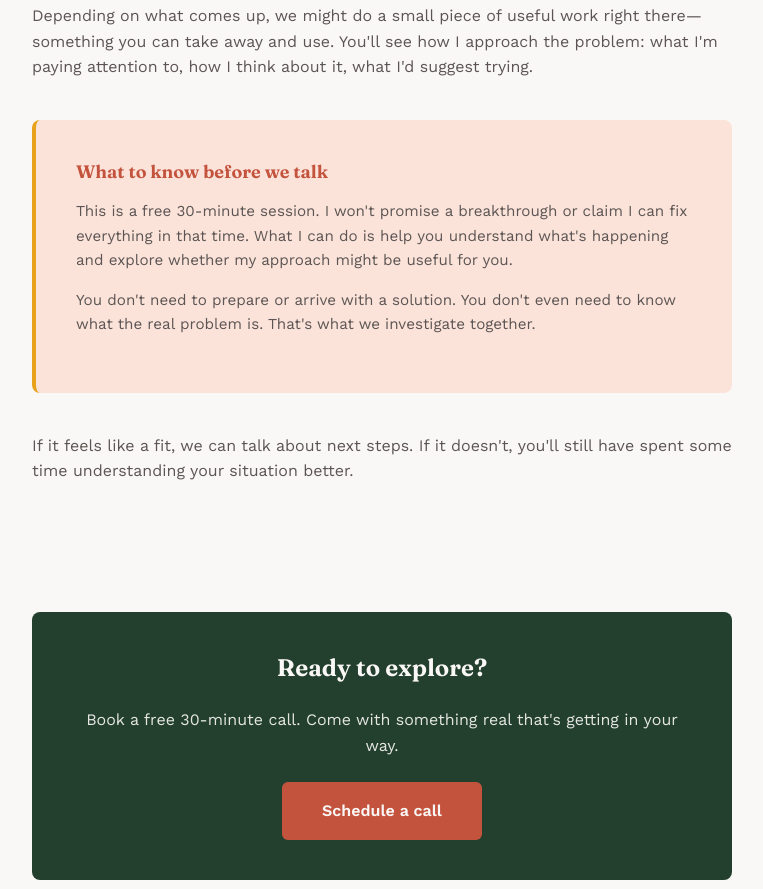
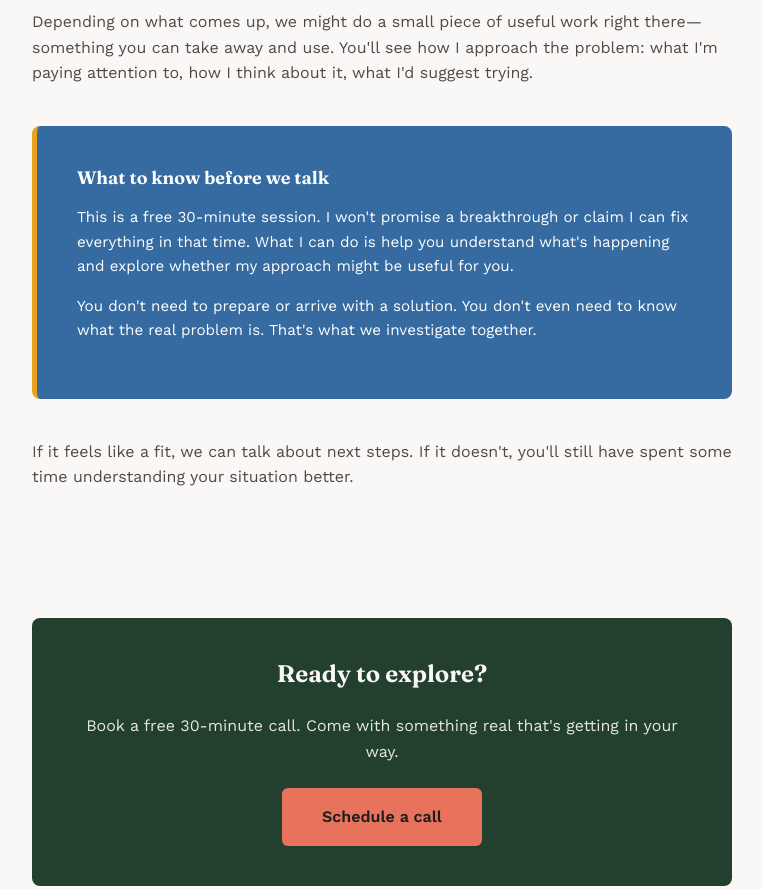
Before and after one commit to sidhene/agile4adhd-landing, a plain HTML site: page index.html in a window 1280 px wide. Shown: the part 1142-2031 px from the top of the page, without its empty margins (258-1021 px from the left). Drawn offline with nearby package versions, Linux system fonts and the light colour scheme.

Commit message:
Apply garden palette (greens, coral, sky blue)
Co-Authored-By: Claude Opus 5.5 <noreply@anthropic.com>
Claude-Session: https://claude.ai/code/session_014kVmM4z9bayJbFVHUx3KMk

```diff
--- a/index.html
+++ b/index.html
@@ -9,20 +9,26 @@
 <link rel="preconnect" href="https://fonts.gstatic.com" crossorigin>
 <link rel="stylesheet" href="https://fonts.googleapis.com/css2?family=Fraunces:opsz,wght@9..144,500;9..144,650&family=Work+Sans:wght@400;600&display=swap">
 <style>
-/* Design: warm, conversational, grounded — leading with recognizable difficulty and what actually happens */
+/* Design: bright and grounded (garden palette) — leading with recognizable difficulty and what actually happens */
 
 :root {
-  /* Color palette: drawn from coral peonies (option 2, leaf green + coral) */
+  /* Color palette: "garden" — peony coral + garden greens + sky blue */
   --bg: #FAF8F6;          /* wall white */
-  --fg: #2B2626;          /* body text */
-  --fg-secondary: #5C5553;
-  --head: #23402E;        /* leaf green: headings, call-to-action band */
-  --accent: #C4533E;      /* deep coral: links, small headings */
-  --accent-light: #E8735C;/* coral */
-  --panel: #FBE3DA;       /* petal blush */
-  --saffron: #E9A21B;     /* small sparks */
-  --border: #F1D2C6;
-  --on-head: #FAF8F6;
+  --fg: #2B2626;          /* charcoal: body text */
+  --fg-secondary: #4F4A48;
+  --head: #23402E;        /* forest: headlines */
+  --band: #23402E;        /* forest: call-to-action band */
+  --on-band: #FAF8F6;
+  --accent: #B24A35;      /* deep coral: links, coral text */
+  --coral: #E8735C;       /* coral: buttons, top stripe */
+  --on-coral: #1F1D1D;
+  --panel: #E8F1DA;       /* sage mist: soft green panels */
+  --leaf: #B5D86A;        /* sunlit leaf: bright green accents */
+  --moss: #4A7327;        /* moss: green labels and lines */
+  --sky: #356BA0;         /* sky blue: midrange color */
+  --on-sky: #FFFFFF;
+  --saffron: #E9A21B;     /* saffron: tiny sparks */
+  --border: #D6E4C2;
 
   /* Type */
   --font-display: 'Fraunces', Georgia, serif;
@@ -41,17 +47,19 @@
 
 @media (prefers-color-scheme: dark) {
   :root:not([data-theme="light"]) {
-    --bg: #1B211D; --fg: #F2EDEA; --fg-secondary: #C9C0BC; --head: #A9CDB4;
-    --accent: #F08A75; --accent-light: #F5A693; --panel: #2A2420; --saffron: #E9A21B;
-    --border: #3A302B; --on-head: #1B211D;
+    --bg: #151C17; --fg: #EEF0EA; --fg-secondary: #C3CABB; --head: #CFE3B8;
+    --band: #22362A; --on-band: #EEF0EA; --accent: #F59A86; --coral: #E8735C; --on-coral: #1F1D1D;
+    --panel: #1F2B20; --leaf: #B5D86A; --moss: #9CC46A; --sky: #356BA0; --on-sky: #FFFFFF;
+    --saffron: #E9A21B; --border: #2C3A2D;
     color-scheme: dark;
   }
 }
 
 :root[data-theme="dark"] {
-  --bg: #1B211D; --fg: #F2EDEA; --fg-secondary: #C9C0BC; --head: #A9CDB4;
-  --accent: #F08A75; --accent-light: #F5A693; --panel: #2A2420; --saffron: #E9A21B;
-  --border: #3A302B; --on-head: #1B211D;
+  --bg: #151C17; --fg: #EEF0EA; --fg-secondary: #C3CABB; --head: #CFE3B8;
+  --band: #22362A; --on-band: #EEF0EA; --accent: #F59A86; --coral: #E8735C; --on-coral: #1F1D1D;
+  --panel: #1F2B20; --leaf: #B5D86A; --moss: #9CC46A; --sky: #356BA0; --on-sky: #FFFFFF;
+  --saffron: #E9A21B; --border: #2C3A2D;
   color-scheme: dark;
 }
 
@@ -67,6 +75,7 @@ body {
   font-size: 16px;
   line-height: 1.6;
   padding: 0 var(--space-md);
+  border-top: 6px solid var(--coral);
 }
 
 h1, h2, h3 {
@@ -93,7 +102,7 @@ a {
 }
 
 a:hover {
-  color: var(--accent-light);
+  color: var(--moss);
 }
 
 /* Layout: single column, generous spacing */
@@ -122,6 +131,7 @@ a:hover {
 /* Section: Examples / Recognition */
 .examples {
   background: var(--panel);
+  border-left: 5px solid var(--leaf);
   padding: var(--space-lg);
   border-radius: 0.5rem;
   margin: var(--space-xl) 0;
@@ -136,7 +146,7 @@ a:hover {
 .example-item {
   margin: var(--space-md) 0;
   padding-left: var(--space-md);
-  border-left: 3px solid var(--accent-light);
+  border-left: 3px solid var(--moss);
 }
 
 .example-item p {
@@ -161,17 +171,20 @@ a:hover {
 .what-to-bring {
   margin: var(--space-lg) 0;
   padding: var(--space-lg);
-  background: var(--panel);
-  border-left: 4px solid var(--saffron);
+  background: var(--sky);
+  color: var(--on-sky);
+  border-left: 5px solid var(--saffron);
   border-radius: 0.5rem;
 }
 
 .what-to-bring h3 {
+  color: var(--on-sky);
   margin-top: 0;
   margin-bottom: var(--space-sm);
 }
 
 .what-to-bring p {
+  color: var(--on-sky);
   margin: var(--space-sm) 0;
   font-size: 0.95rem;
 }
@@ -180,19 +193,19 @@ a:hover {
 .cta-section {
   margin: var(--space-xl) 0;
   padding: var(--space-lg);
-  background: var(--head);
+  background: var(--band);
   border-radius: 0.5rem;
   text-align: center;
 }
 
 .cta-section h2 {
   margin: 0 0 var(--space-md) 0;
-  color: var(--on-head);
+  color: var(--on-band);
   font-size: 1.5rem;
 }
 
 .cta-section p {
-  color: var(--on-head);
+  color: var(--on-band);
   opacity: 0.9;
   margin: 0 0 var(--space-md) 0;
 }
@@ -200,8 +213,8 @@ a:hover {
 .btn {
   display: inline-block;
   padding: var(--space-sm) var(--space-lg);
-  background: var(--accent);
-  color: var(--bg);
+  background: var(--coral);
+  color: var(--on-coral);
   font-family: var(--font-body);
   font-size: 1rem;
   font-weight: 600;
@@ -213,8 +226,8 @@ a:hover {
 }
 
 .btn:hover {
-  background: var(--fg);
-  color: var(--bg);
+  background: var(--leaf);
+  color: var(--on-coral);
   text-decoration: none;
 }
 
```
